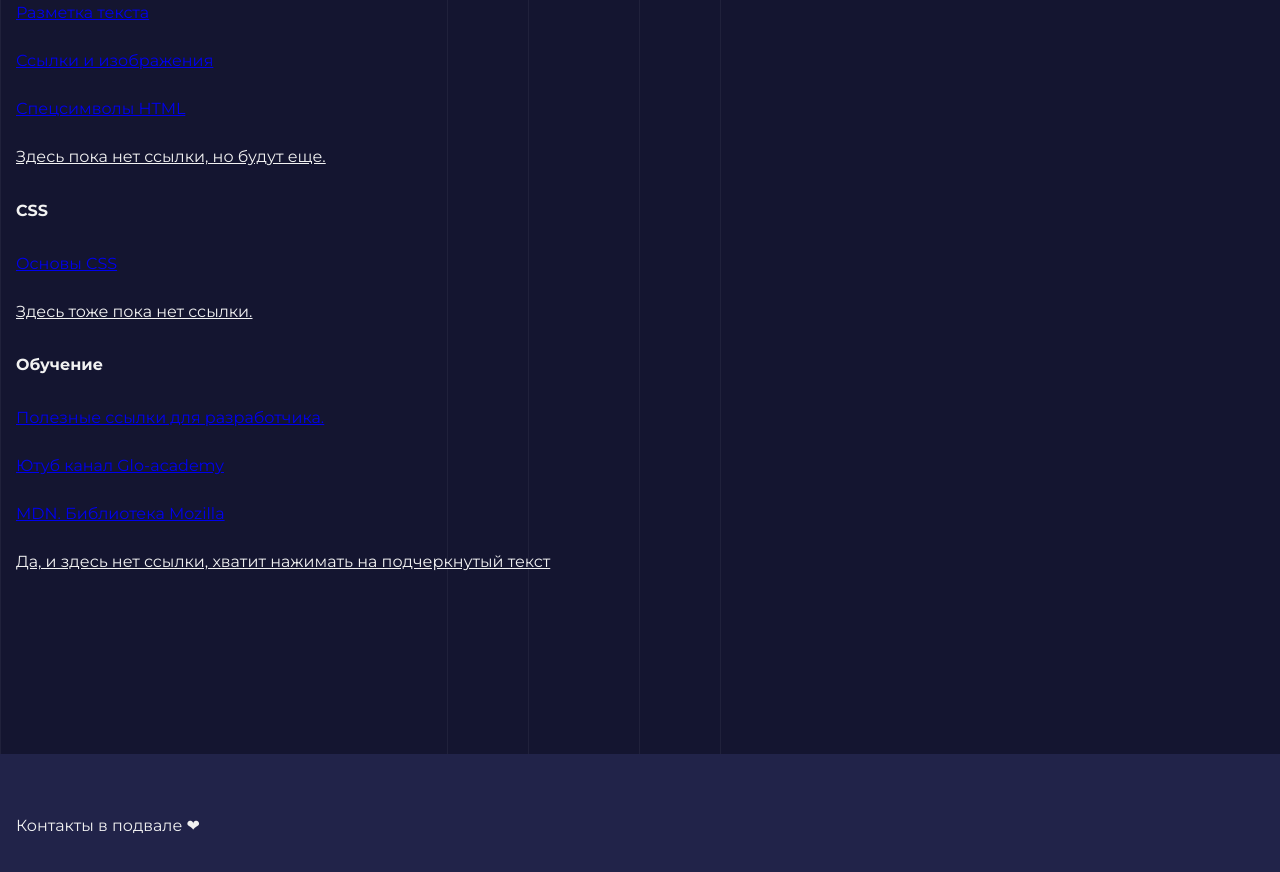
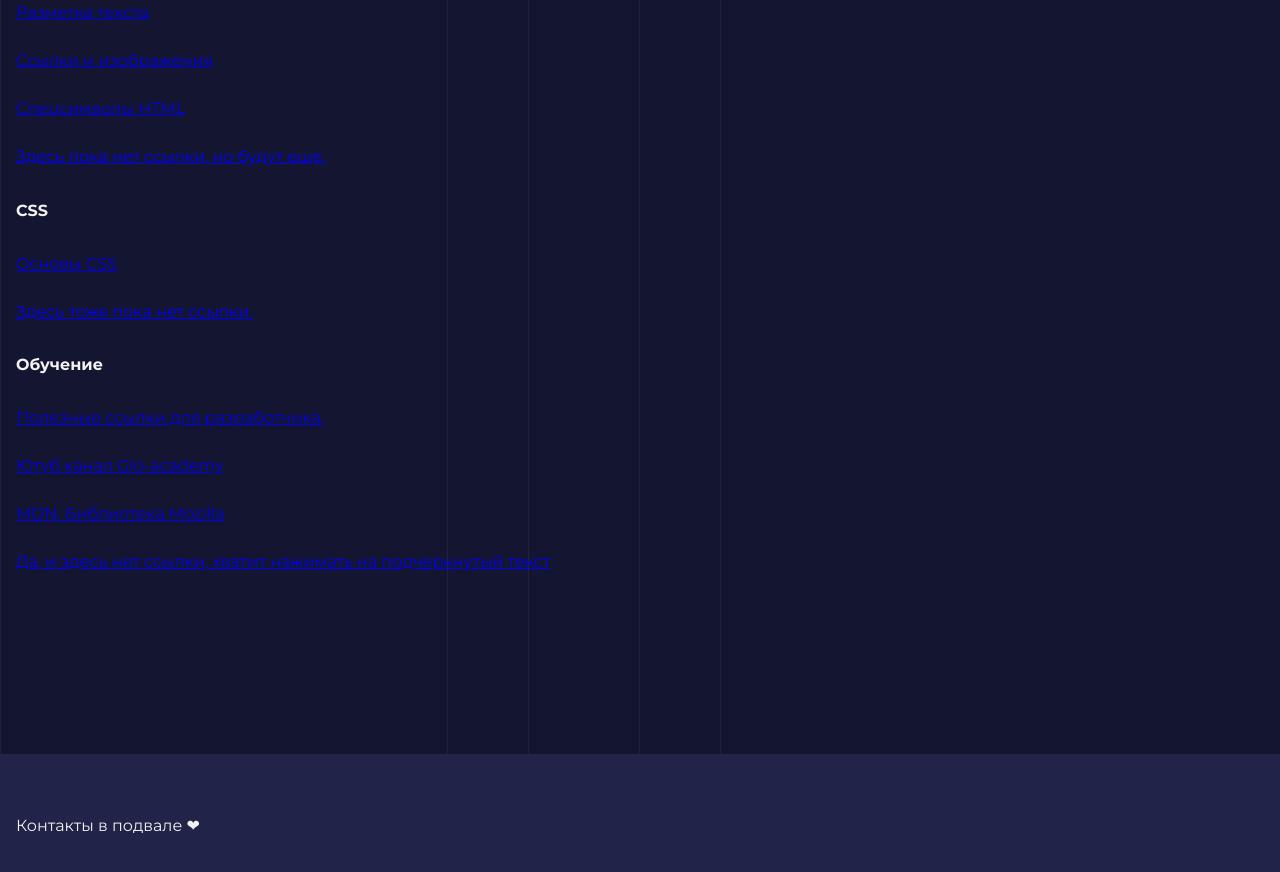
Before and after one commit to south69/portfolio, a plain HTML site: page index.html in a window 1280 px wide. Shown: the part 3178-4050 px from the top of the page. Drawn offline with Linux system fonts and the light colour scheme.

Commit message:
p-color-blue upd
Добавлен синий цвет текста лже-ссылкам в CSS

```diff
--- a/style.css
+++ b/style.css
@@ -323,3 +323,7 @@ body {
   padding: 40px 0;
   background-color: #212349;
 }
+
+.p-blue-color {
+  color: blue;
+}
```
